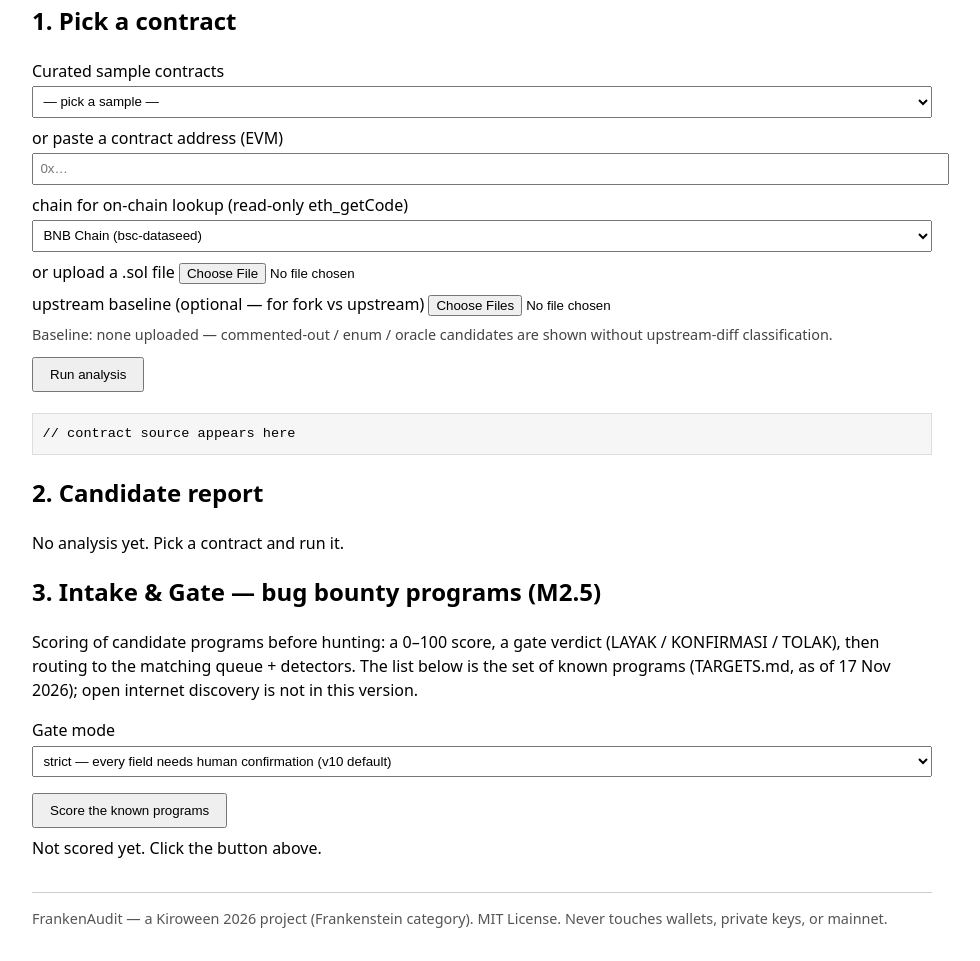
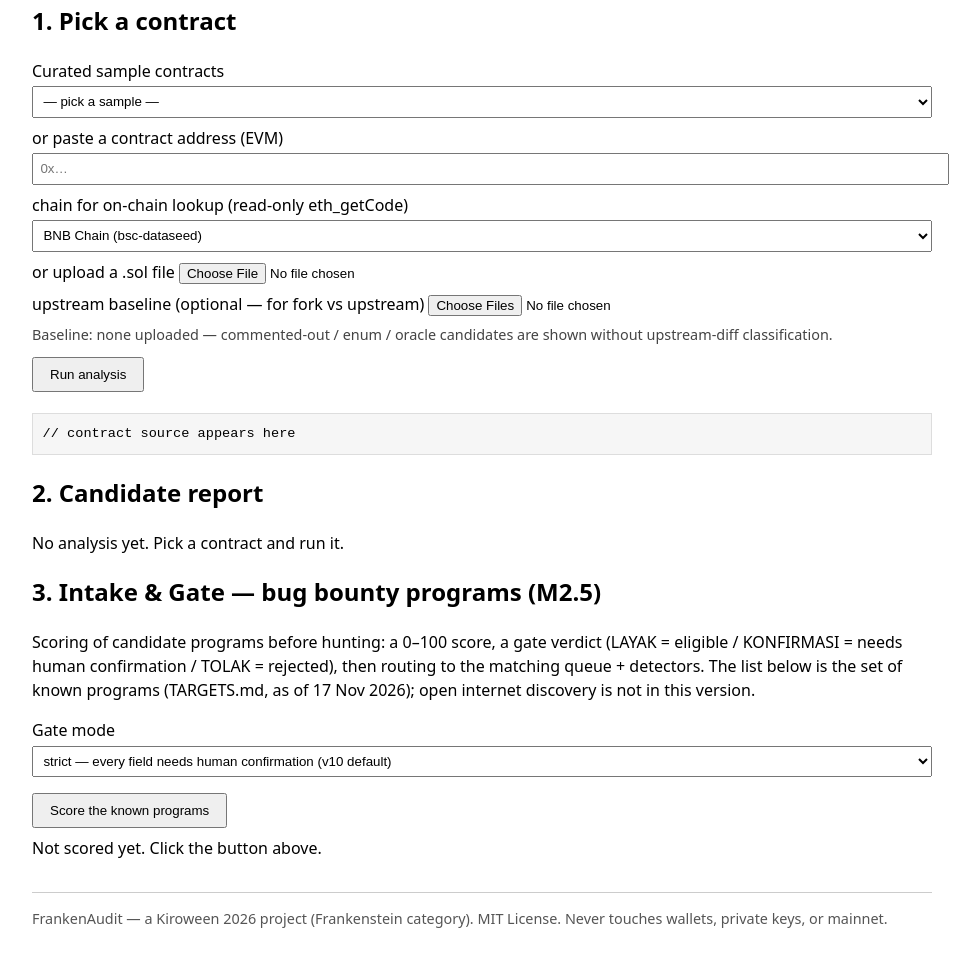
Before and after one commit to zerardi/frankenaudit, a plain HTML site: page app/index.html in a window 1280 px wide. Shown: the part 274-1235 px from the top of the page, without its empty margins (158-1138 px from the left). Drawn offline with Linux system fonts and the light colour scheme.

Commit message:
i18n: verdict-token glosses

```diff
--- a/app/index.html
+++ b/app/index.html
@@ -54,7 +54,8 @@
   <section id="intake-panel">
     <h2>3. Intake &amp; Gate — bug bounty programs (M2.5)</h2>
     <p>Scoring of candidate programs before hunting: a 0–100 score, a gate
-       verdict (LAYAK / KONFIRMASI / TOLAK), then routing to the matching
+       verdict (LAYAK = eligible / KONFIRMASI = needs human confirmation /
+       TOLAK = rejected), then routing to the matching
        queue + detectors. The list below is the set of known programs
        (TARGETS.md, as of 17 Nov 2026); open internet discovery is not in
        this version.</p>
```
